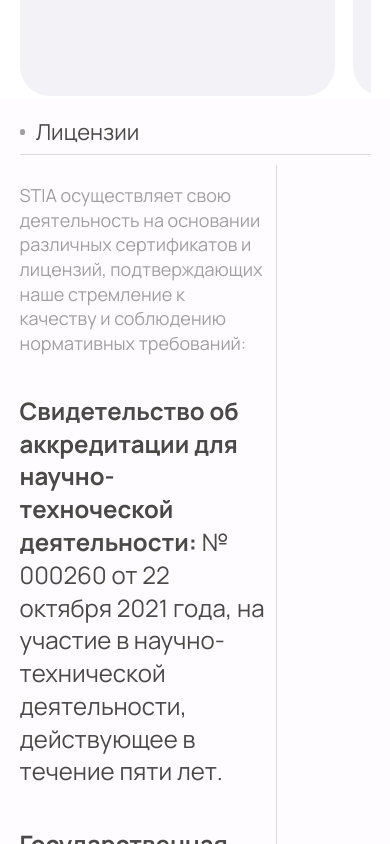
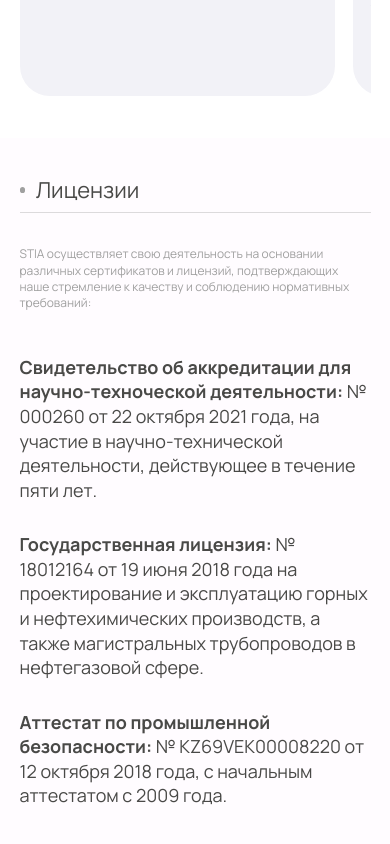
Before and after one commit to DonJuvn/STIA, a React (Create React App) app: page /about in a window 390 px wide. Shown: the part 2600-3444 px from the top of the page. Built offline with nearby package versions, Linux system fonts and the light colour scheme.

Commit message:
licenses adaptive

```diff
--- a/src/App.css
+++ b/src/App.css
@@ -840,7 +840,7 @@
 
 /* goals 2 */
 #goals2 {
-   padding-top: 5%;
+   padding: 5% 0;
 }
 .goals2 {
    margin-top: 3%;
@@ -881,7 +881,7 @@
 
 @media screen and (max-width: 768px) {
    #goals2 {
-      padding-top: 10%;
+      padding: 10% 0;
    }
    .goals2 {
       margin-top: 8%;
@@ -950,3 +950,32 @@
    line-height: 32.78px;
    color: #494947;
 }
+
+@media screen and (max-width: 768px) {
+   #licenses {
+      padding-top: 10%;
+      padding-bottom: 3%;
+   }
+   #licenses .container {
+      border-bottom: none;
+   }
+   .licenses {
+      margin-top: 6%;
+      width: 100%;
+      border-right: none;
+   padding-right: 5%;
+   }
+   .licenses .item {
+      margin-bottom: 10%;
+   }
+   .licenses .item p {
+      font-size: 12px;
+      line-height: 16.39px;
+      margin-bottom: 8%;
+   }
+   .licenses .item #main {
+      font-size: 18px;
+      line-height: 24.59px;
+      color: #494947;
+   }
+}
```
